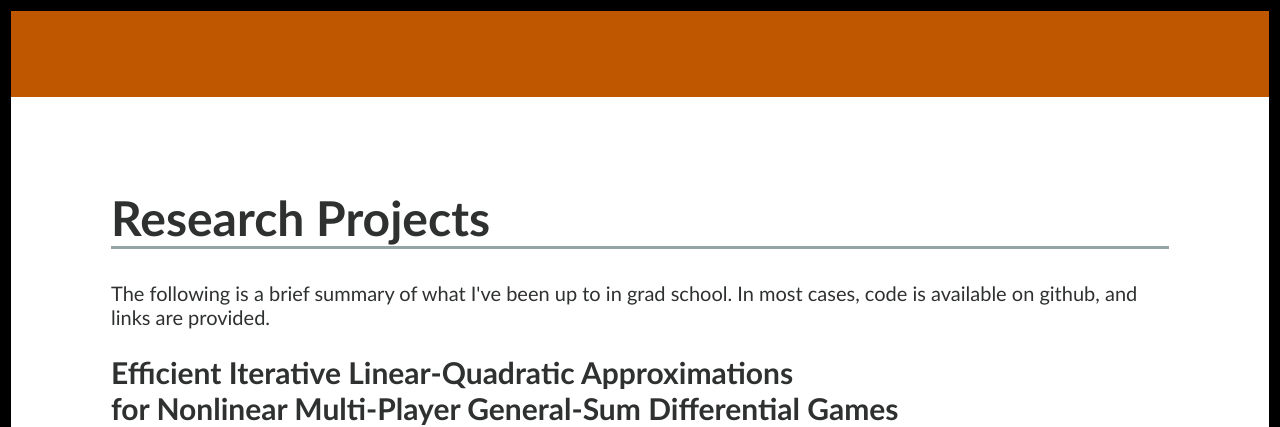
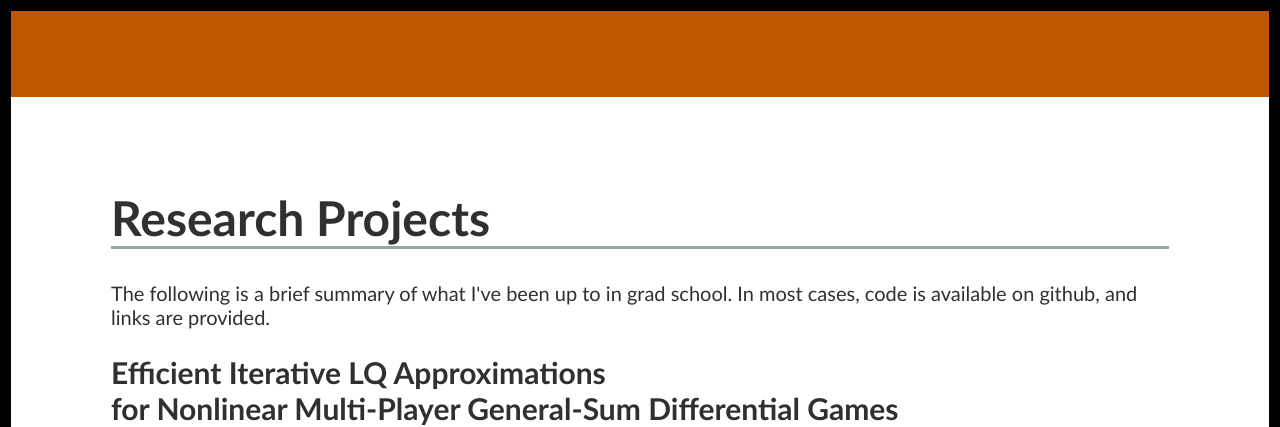
Before and after one commit to sarafridov/sarafridov.github.io, a Jekyll site: the page built from research/index.html, in a window 1280 px wide and 900 px high, cut to the strip 0-427 px from the top of the window. Built offline with Jekyll 4.4.1, drawn with Linux system fonts in a browser that asks for light colours.

Commit message:
checking if we are seeing up to date version

```diff
--- a/_config.yml
+++ b/_config.yml
@@ -1,3 +1,3 @@
 name: David Fridovich-Keil
 markdown: kramdown
-description: Personal website for David Fridovich-Keil.
+description: Personal site for David Fridovich-Keil.
--- a/research/index.html
+++ b/research/index.html
@@ -13,7 +13,7 @@
     {% endfor %}
     </ul>
 
-    <h2>Efficient Iterative Linear-Quadratic Approximations</br>for Nonlinear Multi-Player General-Sum Differential Games</h2>
+    <h2>Efficient Iterative LQ Approximations</br>for Nonlinear Multi-Player General-Sum Differential Games</h2>
     <center>
     <video src="../vids/ILQGames.mp4" autostart="false" controls="controls" align="center" style="width:85%;" />
     </center>
```
